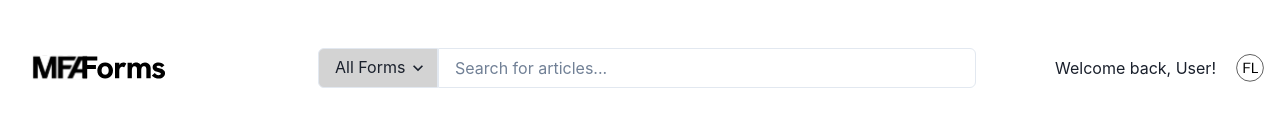
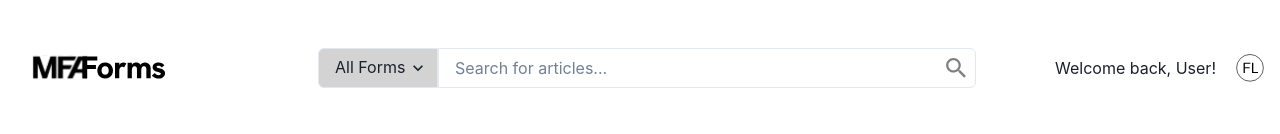
Before and after one commit to sandboxnu/mfa-form-automator, a Next.js app in the folder frontend/: page / in a window 1280 px wide. Shown: the top 134 px of the page. Built offline with nearby package versions, Linux system fonts and the light colour scheme.

Commit message:
search icon

```diff
--- a/frontend/src/components/Layout.tsx
+++ b/frontend/src/components/Layout.tsx
@@ -6,6 +6,7 @@ import {
   PendingIcon,
   PlusIcon,
   ProfileIcon,
+  SearchIcon,
   SettingsIcon,
   ToDoIcon,
 } from "@/static/icons";
@@ -20,6 +21,7 @@ import {
   Input,
   InputGroup,
   InputLeftElement,
+  InputRightElement,
   Select,
   Spacer,
   Text,
@@ -256,6 +258,10 @@ export const Layout = ({ children }: { children: any }) => {
               borderBottomLeftRadius="0"
               placeholder="Search for articles..."
             />
+            <InputRightElement
+              pointerEvents="none"
+              children={<SearchIcon boxSize="7" color="grey" />}
+            />
           </InputGroup>
 
           <Flex align="center" pl="10">
```
